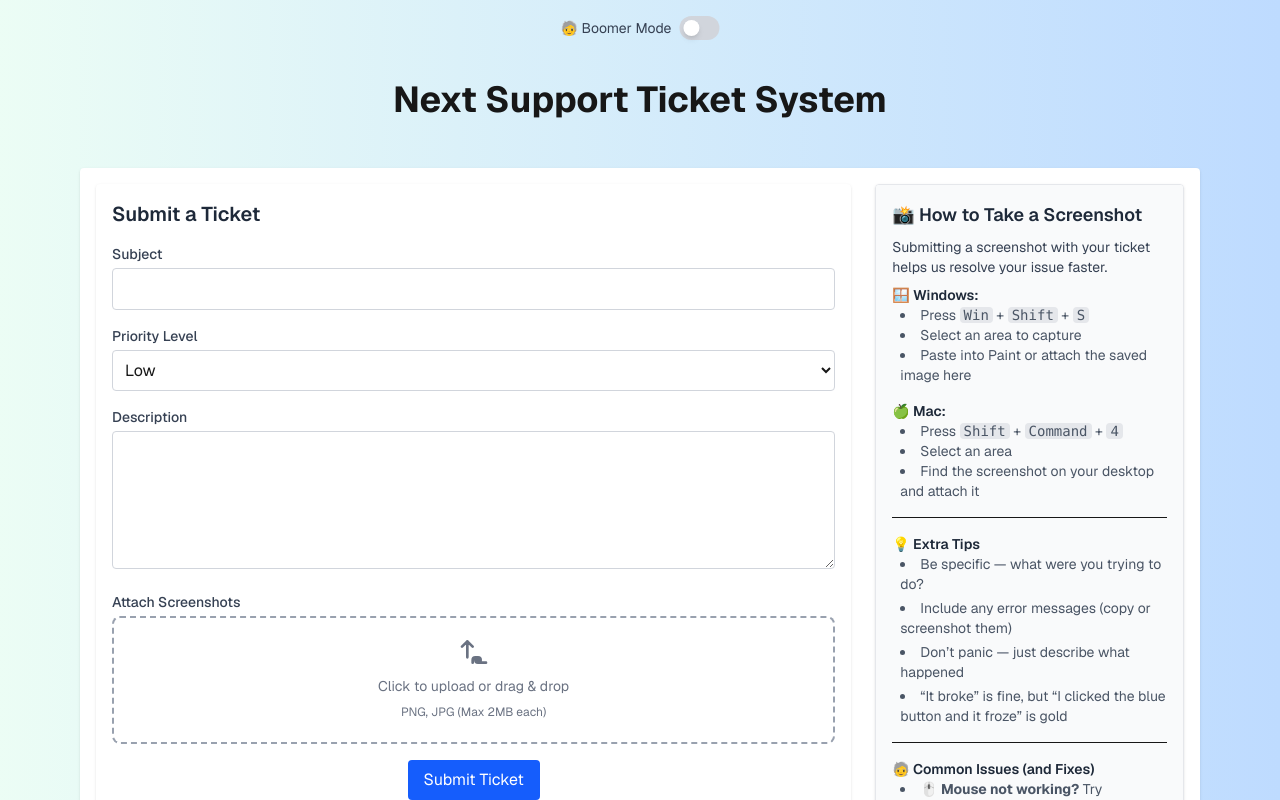
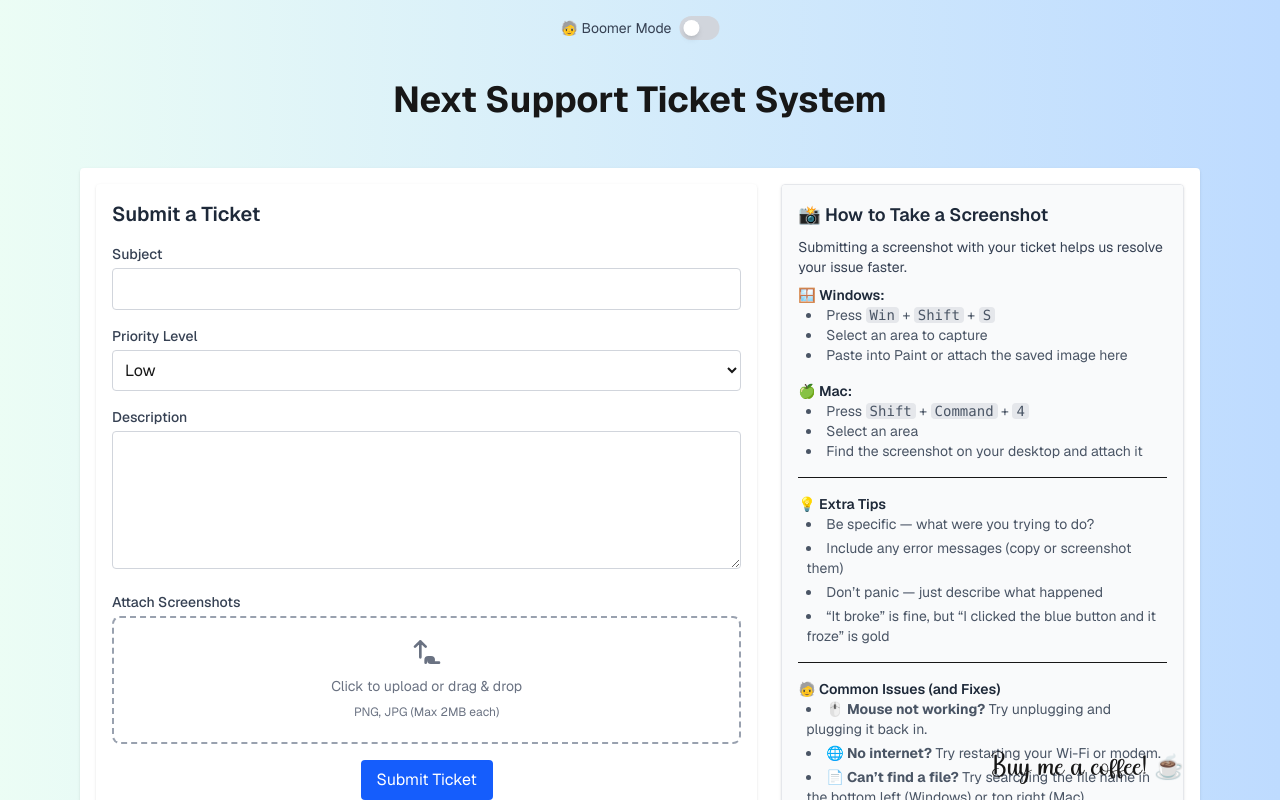
Before and after one commit to adamn1225/personalticketsystem, a Next.js app: page / in a window 1280 px wide. Shown: the top 800 px of the page. Built offline with nearby package versions, Linux system fonts and the light colour scheme.

Commit message:
buy me a coffee ui

```diff
--- a/app/globals.css
+++ b/app/globals.css
@@ -1,4 +1,11 @@
 @import "tailwindcss";
+
+@font-face {
+  font-family: "vscript";
+  src: url("/fonts/VScript.otf") format("opentype");
+  font-weight: normal;
+  font-style: normal;
+}
 
 :root {
   --background: #ffffff;
--- a/app/page.tsx
+++ b/app/page.tsx
@@ -4,7 +4,7 @@ import BuyMeACoffeeWidget from "@/components/BuyMeACoffeeWidget"; // Import BuyM
 
 export default function Home() {
   return (
-    <div className="bg-gradient-to-r from-emerald-50 to-blue-200 min-h-screen w-screen p-2 pb-20 sm:p-20 font-[family-name:var(--font-geist-sans)]">
+    <div className="bg-gradient-to-r from-emerald-50 to-blue-200 min-h-screen w-screen p-2 sm:p-20 font-[family-name:var(--font-geist-sans)]">
       <div className="absolute top-4 right-1/2 transform translate-x-1/2">
         <BoomerToggle /> {/* Add the toggle */}
       </div>
@@ -15,6 +15,11 @@ export default function Home() {
         <SupportTicketForm />
       </main>
       <footer className="row-start-3 flex gap-[24px] flex-wrap items-center justify-center">
+        <div className="fixed bottom-0 left-0 right-8 flex justify-end items-center bg-opacity-50 p-4">
+          <h2 style={{ fontFamily: "vscript, sans-serif" }} className="text-2xl pr-12 pt-3">
+            Buy me a coffee! ☕️
+          </h2>
+        </div>
         <BuyMeACoffeeWidget />
       </footer>
     </div>
--- a/components/BuyMeACoffeeWidget.tsx
+++ b/components/BuyMeACoffeeWidget.tsx
@@ -19,7 +19,7 @@ const BuyMeACoffeeWidget = () => {
         script.setAttribute("data-name", "BMC-Widget");
         script.setAttribute("data-id", "anoah1225v");
         script.setAttribute("data-description", boomerMode ? "Back in my day, we mailed support tickets..." : "Support me on Buy me a coffee!");
-        script.setAttribute("data-message", boomerMode ? "Support this young whippersnapper!" : "Thanks for stopping by!");
+        script.setAttribute("data-message", boomerMode ? "Support this young whippersnapper!" : "Support me - Buy me a coffee!");
         script.setAttribute("data-color", boomerMode ? "#8B5CF6" : "#FFDD00");
         script.setAttribute("data-position", "Right");
         script.setAttribute("data-x_margin", "18");
--- a/components/SupportTicketForm.tsx
+++ b/components/SupportTicketForm.tsx
@@ -60,7 +60,7 @@ const SupportTicketForm = () => {
     };
 
     return (
-        <div className="max-w-6xl w-full h-fullmx-auto flex flex-col md:flex-row gap-6 p-4 bg-white rounded shadow">
+        <div className="max-w-7xl w-full h-fullmx-auto flex flex-col md:flex-row gap-6 p-4 bg-white rounded shadow">
             {submitted && (
                 <div className="fixed inset-0 flex items-center justify-center bg-black bg-opacity-50 z-50">
                     <div className="bg-white p-6 rounded shadow-lg text-center">
@@ -171,7 +171,7 @@ const SupportTicketForm = () => {
                     />
                 </div>
             </form>
-            <aside className="h-1/2 max-h-[750px] overflow-y-auto w-full md:w-2/5 bg-gray-50 border border-gray-200 rounded p-4 shadow-sm">
+            <aside className="h-1/2 max-h-[750px] overflow-y-auto w-full md:w-3/5 bg-gray-50 border border-gray-200 rounded p-4 shadow-sm">
                 <h3 className="text-lg font-semibold text-gray-800 mb-2">📸 How to Take a Screenshot</h3>
                 <p className="text-sm text-gray-700 mb-2">
                     Submitting a screenshot with your ticket helps us resolve your issue faster.
--- a/package.json
+++ b/package.json
@@ -30,7 +30,7 @@
     "@types/react-dom": "^19",
     "eslint": "^9",
     "eslint-config-next": "15.2.4",
-    "tailwindcss": "^4",
+    "tailwindcss": "^4.0.17",
     "typescript": "^5"
   }
 }
--- /dev/null
+++ b/tailwind.config.mjs
@@ -0,0 +1,14 @@
+// filepath: /home/adam-noah/next-support/tailwind.config.js
+/** @type {import('tailwindcss').Config} */
+export const content = [
+    "./app/**/*.{js,ts,jsx,tsx}", // Include all files in the `app` directory
+    "./components/**/*.{js,ts,jsx,tsx}", // Include all files in the `components` directory
+];
+export const theme = {
+    extend: {
+        fontFamily: {
+            signature: ["vscript", "sans-serif"], // Add your custom font
+        },
+    },
+};
+export const plugins = [];
```
Also changed, not shown: public/fonts/VScript.otf (added), 1 other file (tests, documents, lock files or other folders).
